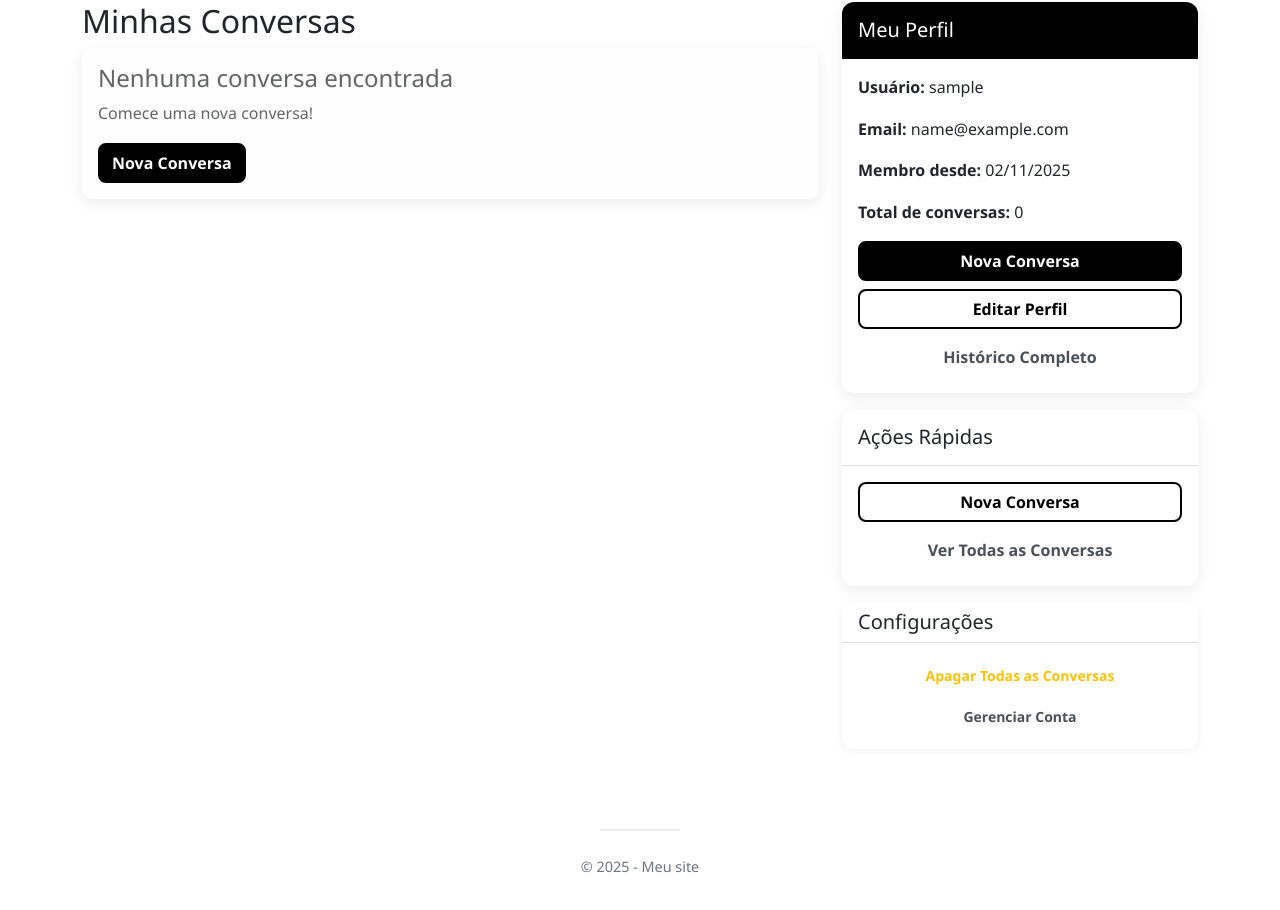
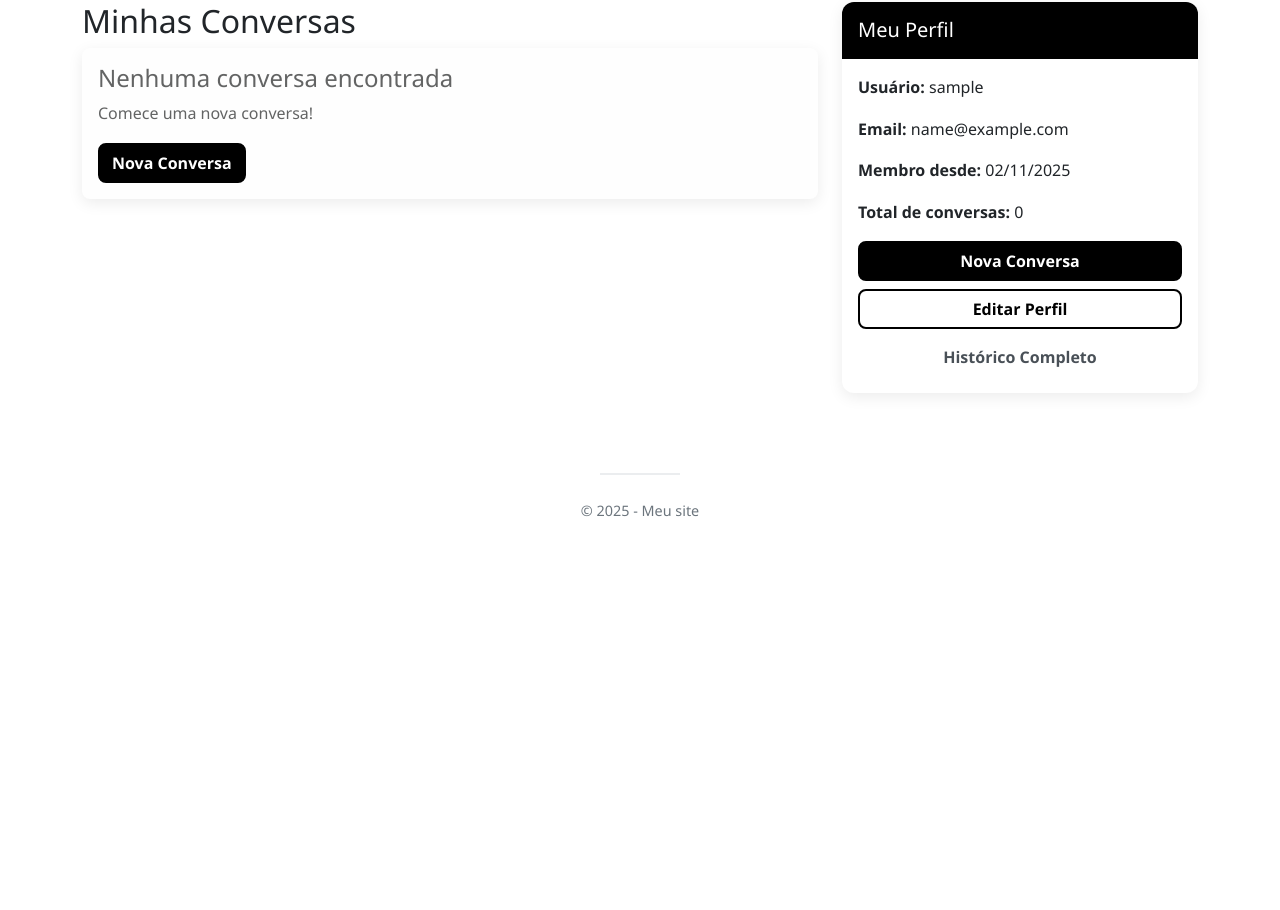
Before and after one commit to jefferson1707/projeto_chat, a Flask app: page /minha-conta/minha-conta in a window 1280 px wide. Shown: the part 95-1005 px from the top of the page. After the commit the page ends 612 px from the top, so only its background shows below. Run offline with Flask 3, Linux system fonts and the light colour scheme; the visitor is signed in with stand-in values (Sample User, id 1); data that the repository does not hold is empty.

```diff
--- a/app/templates/minha_conta/minha_conta.html
+++ b/app/templates/minha_conta/minha_conta.html
@@ -64,37 +64,6 @@
             </div>
         </div>
 
-        <div class="card mt-3 border-0 shadow">
-            <div class="card-header bg-white py-3">
-                <h5 class="mb-0">Ações Rápidas</h5>
-            </div>
-            <div class="card-body">
-                <div class="d-grid gap-2">
-                    <a href="{{ url_for('minha_conta.nova_conversa') }}" class="btn btn-outline-dark">
-                        Nova Conversa
-                    </a>
-                    <a href="{{ url_for('minha_conta.historico_conversas') }}" class="btn btn-outline-secondary">
-                        Ver Todas as Conversas
-                    </a>
-                </div>
-            </div>
-        </div>
-
-        <div class="card mt-3 border-0 shadow-sm">
-            <div class="card-header bg-white">
-                <h5 class="mb-0">Configurações</h5>
-            </div>
-            <div class="card-body">
-                <div class="d-grid gap-2">
-                    <a href="{{ url_for('minha_conta.apagar_todas_conversas') }}" class="btn btn-outline-warning btn-sm">
-                        Apagar Todas as Conversas
-                    </a>
-                    <a href="{{ url_for('minha_conta.apagar_conta') }}" class="btn btn-outline-secondary btn-sm">
-                        Gerenciar Conta
-                    </a>
-                </div>
-            </div>
-        </div>
     </div>
 </div>
 {% endblock %}
```
Also changed, not shown: README_FlUB.md, 1 other file.
